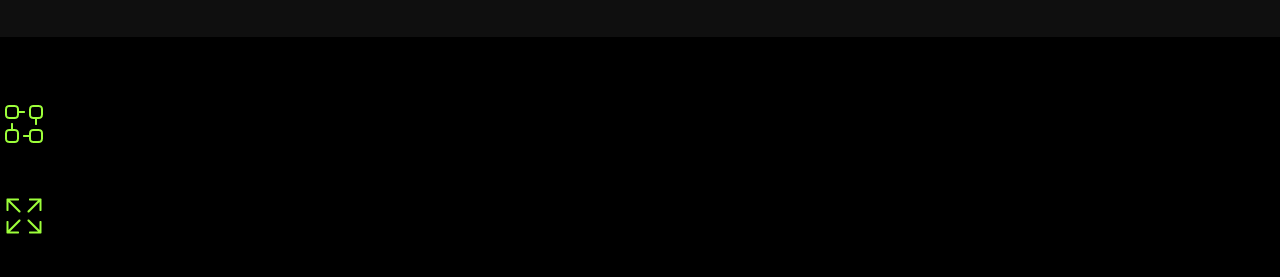
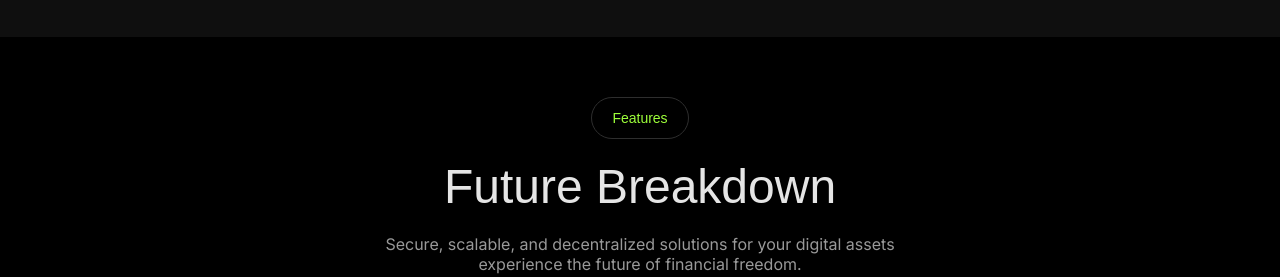
Before and after one commit to gabrielsouza1605/Neofile, a plain HTML site: page docs/src/index.html in a window 1280 px wide. Shown: the part 675-952 px from the top of the page. Drawn offline with Linux system fonts and the light colour scheme; a web font is replaced by a local one.

Commit message:
style: stylization section breakdown in style.css

```diff
--- a/docs/src/styles/styles.css
+++ b/docs/src/styles/styles.css
@@ -120,8 +120,77 @@ h1{
     font-size: var(--font-size-text1);
     font-family: var(--font-family-alexandria);
 }
+
 .container-images-partners{
     display: flex;
     gap: 50px;
     align-items: center;
 }
+
+.section-breakdown{
+    display: flex;
+    flex-direction: column;
+    gap: 60px;
+    align-items: center;
+    padding: 60px 0;
+}
+.content-breakdown{
+    display: flex;
+    flex-direction: column;
+    align-items: center;
+    gap: 20px;
+}
+.content-breakdown span{
+    color: var(--color-green);
+    border: 1px solid var(--color-gray3);
+    padding: 12px 20px;
+    border-radius: 24px;
+    font-family: var(--font-family-alexandria);
+    font-size: var(--font-size-text2);
+}
+.content-breakdown h2{
+    font-family: var(--font-family-alexandria);
+    font-size: var(--font-size-title2);
+    color: var(--color-white);
+    font-weight: 400;
+}
+.content-breakdown p{
+    font-family: var(--font-family-Inter);
+    width: 572px;
+    text-align: center;
+    color: var(--color-gray1);
+}
+.container-cards-breakdown{
+    display: flex;
+    justify-content: center;
+    gap: 20px;
+}
+.card-breakdown{
+    display: flex;
+    flex-direction: column;
+    align-items: center;
+    gap: 36px;
+    padding: 48px 36px;
+    background-color: #ffffff04;
+    border: 1px solid var(--color-gray3);
+    border-radius: 12px;
+}
+.card-breakdown div{
+    display: flex;
+    flex-direction: column;
+    gap: 16px;
+    text-align: center;
+}
+
+.card-breakdown div h3{
+    color: var(--color-white);
+    font-size: var(--font-size-subtitle);
+    font-family: var(--font-family-Inter);
+    font-weight: 400;
+}
+.card-breakdown div p{
+    font-family: var(--font-family-alexandria);
+    font-size: var(--font-size-text1);
+    color: var(--color-gray1);
+    width: 338px;
+}
```
Also changed, not shown: docs/src/index.html (+15 -10 lines).
